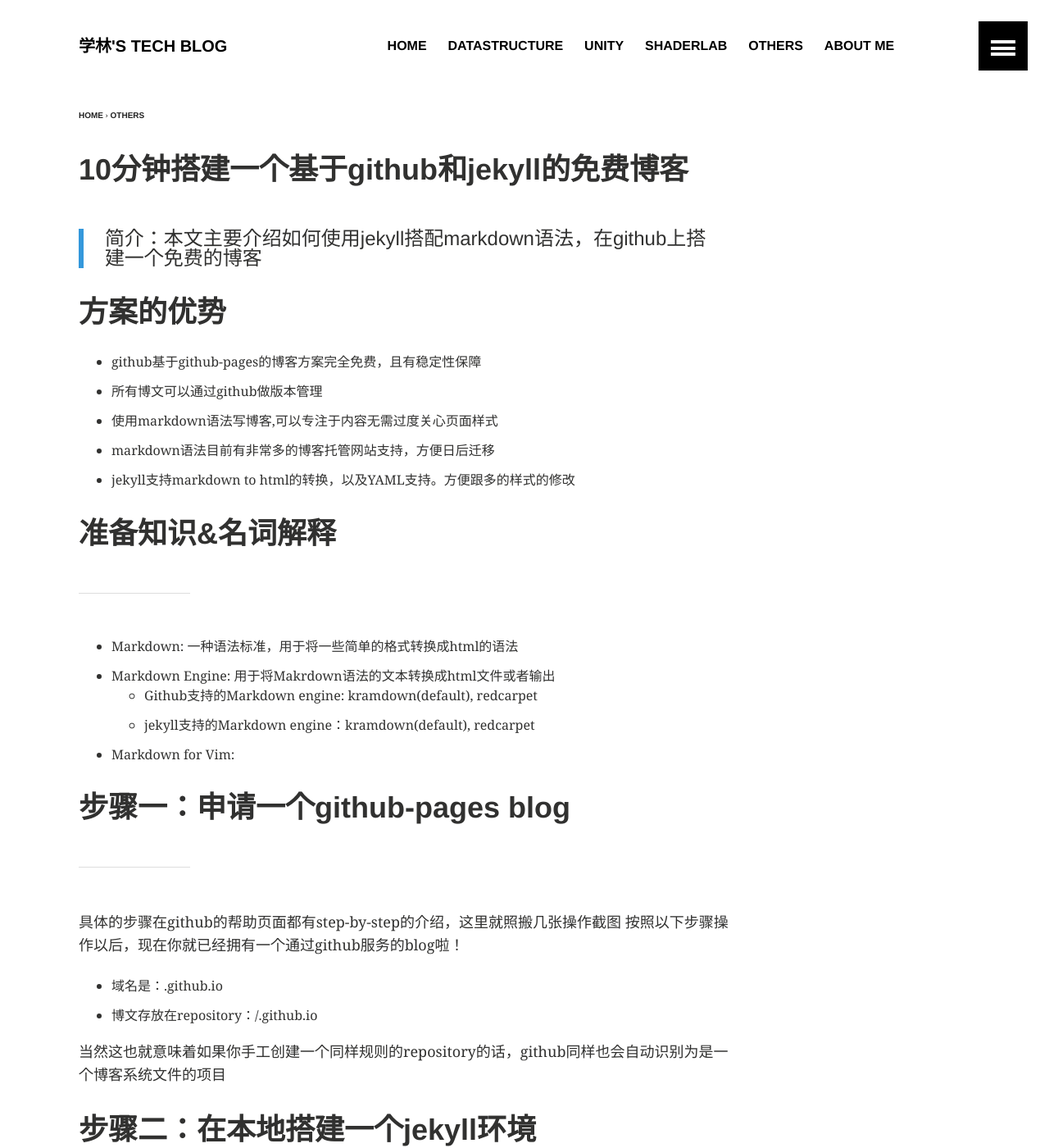
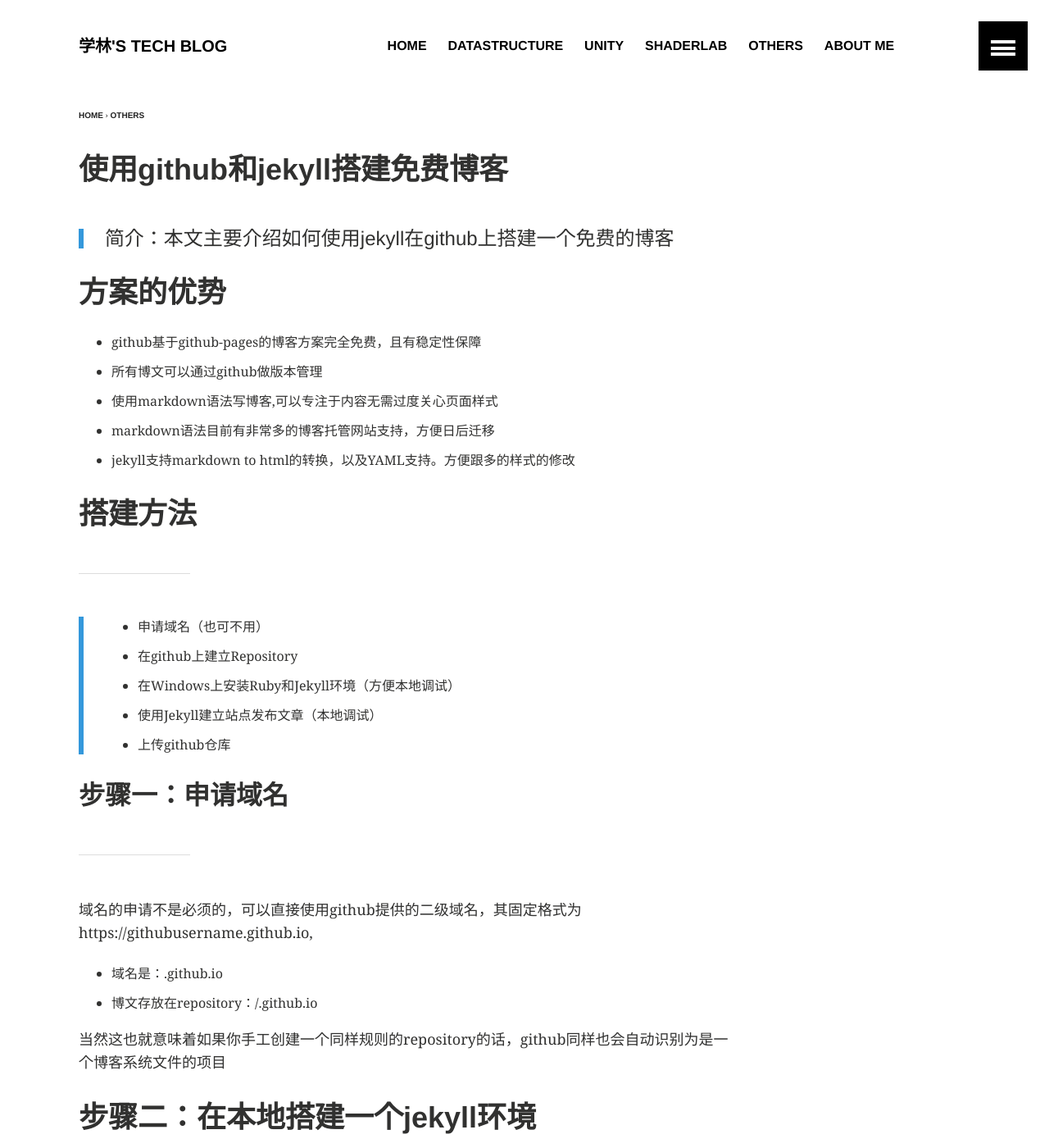
Before and after one commit to Office2010/Office2010.github.io, a Jekyll site: the page built from _posts/others/2018-06-26-how-to-build-a-blog-using-jekyll-markdown.md, in a window 1280 px wide and 1400 px high. Shown: the whole window at 82% size. Built offline with Jekyll 4.4.1, drawn with Linux system fonts in a browser that asks for light colours; comment, search, counter and statistics services are not loaded.

Commit message:
blogTheme

```diff
--- a/_config.yml
+++ b/_config.yml
@@ -2,7 +2,7 @@
 
 title: "学林's Tech Blog"
 description: "Collection of everythings I want to record down especially for tech"
-logo: _logo.jpg # 120x120 px default image used for Twitter summary card
+logo:  logo.jpg  # 120x120 px default image used for Twitter summary card
 teaser: teaser/default.jpg# 400x250 px default teaser image used in image archive grid
 locale:
 url:
--- a/_posts/others/2018-06-26-how-to-build-a-blog-using-jekyll-markdown.md
+++ b/_posts/others/2018-06-26-how-to-build-a-blog-using-jekyll-markdown.md
@@ -1,12 +1,12 @@
 ---
 layout: article
-title:  "10分钟搭建一个基于github和jekyll的免费博客"
+title:  "使用github和jekyll搭建免费博客"
 categories: others
 image:
-    teaser: /teaser/default.jpg
+    teaser: /others/jekyll/Jekyll+Github.jpg
 ---
 
->简介：本文主要介绍如何使用jekyll搭配markdown语法，在github上搭建一个免费的博客
+>简介：本文主要介绍如何使用jekyll在github上搭建一个免费的博客
 
 
 # 方案的优势
@@ -17,20 +17,19 @@ image:
 - jekyll支持markdown to html的转换，以及YAML支持。方便跟多的样式的修改
 
 
-# 准备知识&名词解释
+# 搭建方法
+---
+>
+-  申请域名（也可不用）
+-  在github上建立Repository
+-  在Windows上安装Ruby和Jekyll环境（方便本地调试）
+-  使用Jekyll建立站点发布文章（本地调试）
+-  上传github仓库
+
+## 步骤一：申请域名
 ---
 
-- Markdown: 一种语法标准，用于将一些简单的格式转换成html的语法
-- Markdown Engine: 用于将Makrdown语法的文本转换成html文件或者输出
-    - Github支持的Markdown engine: kramdown(default), redcarpet
-    - jekyll支持的Markdown engine：kramdown(default), redcarpet
-- Markdown for Vim:
-
-# 步骤一：申请一个github-pages blog
----
-
-具体的步骤在github的帮助页面都有step-by-step的介绍，这里就照搬几张操作截图
-按照以下步骤操作以后，现在你就已经拥有一个通过github服务的blog啦！
+域名的申请不是必须的，可以直接使用github提供的二级域名，其固定格式为https://githubusername.github.io,
 
 - 域名是：<username>.github.io
 - 博文存放在repository：<username>/<username>.github.io
```
Also changed, not shown: _posts/others/2018-06-27-markdown-method.md (added, +5 -0 lines), images/logo.jpg (renamed from images/_logo.jpg), images/others/jekyll/Jekyll+Github.jpg (added).
